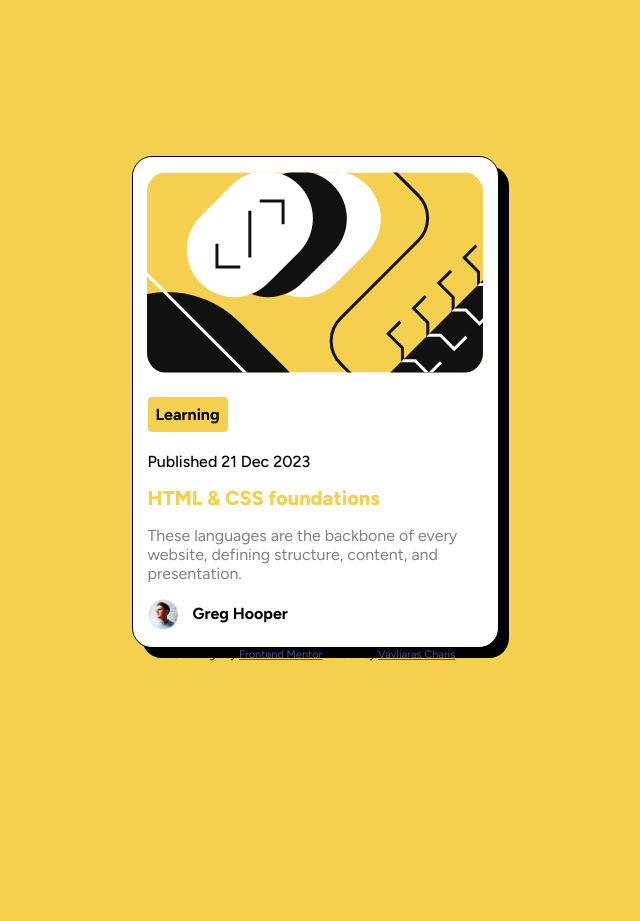
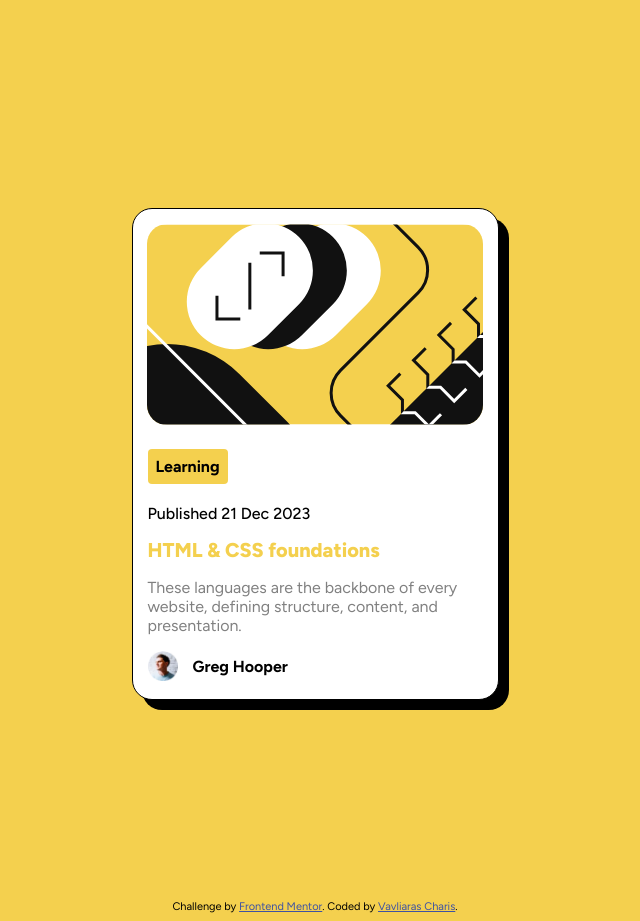
Before and after one commit to xarisVavl/blog_card, a plain HTML site: page index.html in a window 1280 px wide. Shown: the whole page, without its empty margins (325-965 px from the left). Before the commit the page ends 816 px from the top, so only its background shows below. Drawn offline with Linux system fonts and the light colour scheme.

Commit message:
Update index.html

```diff
--- a/index.html
+++ b/index.html
@@ -34,14 +34,16 @@
      background-color: hsl(0, 0%, 100%);
      padding: 15px;
      box-shadow:10px 10px;
+     margin-top: 200px;
+      margin-bottom : 200px;
 
 
     }
-    footer {
-     position: sticky;
+    /* footer {
+     position: st;
      bottom:0;
 
-    }
+    } */
 
   svg {
     border-radius: 20px;
```
